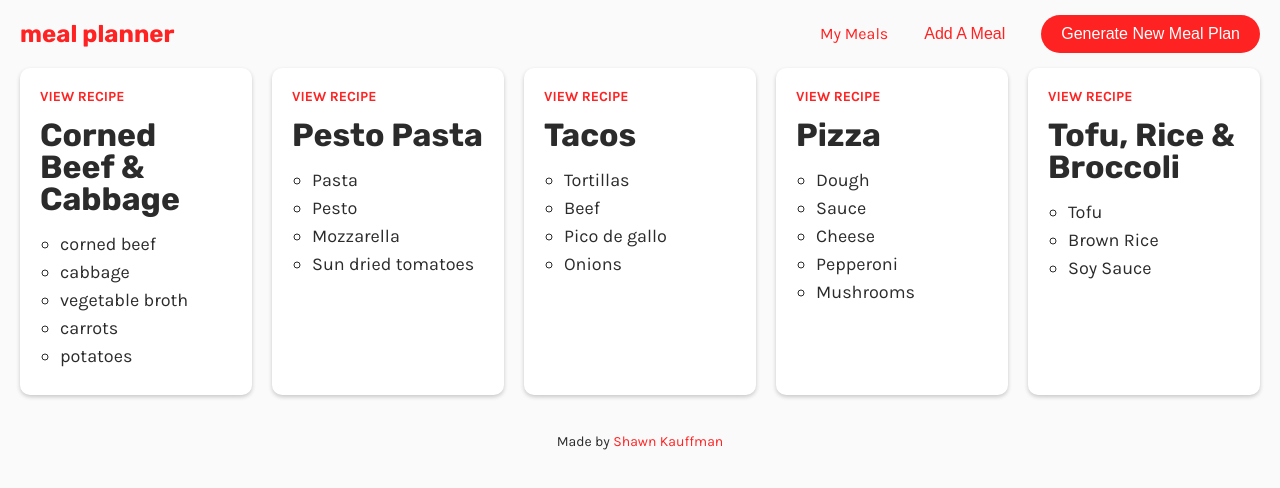
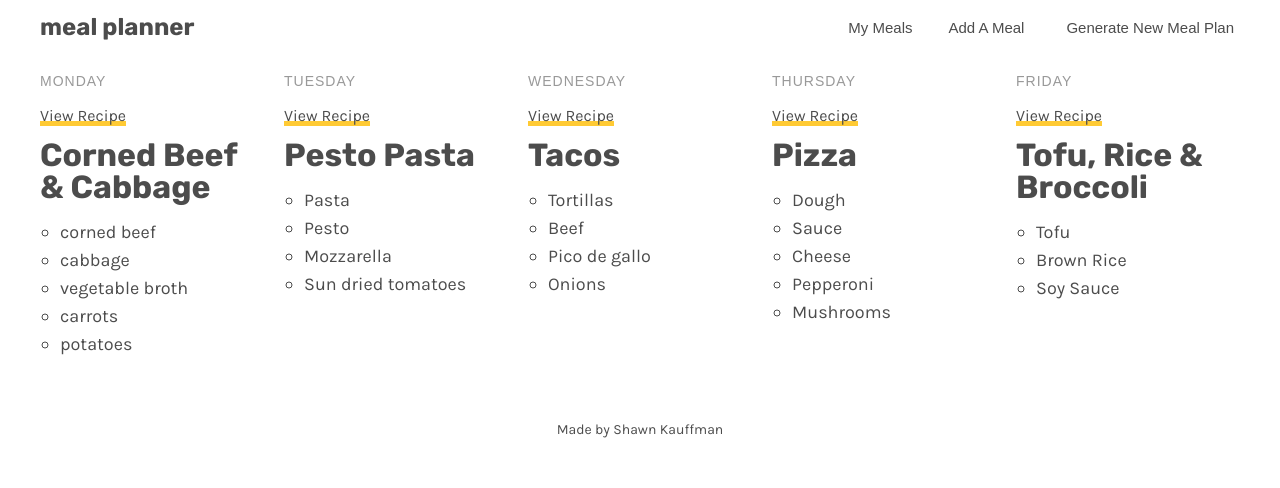
Before and after one commit to shawnkauffman/mealplanner, a React (Vite) app: page / in a window 1280 px wide. Shown: the top 488 px of the page. Built offline with nearby package versions, Linux system fonts and the light colour scheme.

Commit message:
styling changes

```diff
--- a/src/App.js
+++ b/src/App.js
@@ -6,7 +6,7 @@ import Header from "./components/Header";
 import Footer from "./components/Footer";
 import MealList from "./components/MealList";
 import DisplayAllMeals from "./components/DisplayAllMeals";
-import AddNewMealForm from "./components/AddNewMealForm";
+import AddMeal from "./components/AddMeal";
 
 class App extends Component {
   constructor(props) {
@@ -15,7 +15,7 @@ class App extends Component {
       meals: []
     };
     this.addMeal = this.addMeal.bind(this);
-    this.openAddNewMealForm = this.openAddNewMealForm.bind(this);
+    this.openAddMealForm = this.openAddMealForm.bind(this);
     this.generateNewMealPlan = this.generateNewMealPlan.bind(this);
   }
 
@@ -89,10 +89,10 @@ class App extends Component {
     });
   }
 
-  openAddNewMealForm() {
+  openAddMealForm() {
     document.getElementById("modal").classList.add("active");
     ReactDOM.render(
-      <AddNewMealForm addMeal={this.addMeal} meals={this.state.meals} />,
+      <AddMeal addMeal={this.addMeal} meals={this.state.meals} />,
       document.getElementById("modal")
     );
   }
@@ -130,7 +130,7 @@ class App extends Component {
         <Header
           meals={this.state.meals}
           generateNewMealPlan={this.generateNewMealPlan}
-          openAddNewMealForm={this.openAddNewMealForm}
+          openAddMealForm={this.openAddMealForm}
         />
         <section>
           <Router>
--- a/src/App.scss
+++ b/src/App.scss
@@ -12,11 +12,11 @@ a:link,
 a:active,
 a:visited {
   text-decoration: none;
-  color: $textLink;
+  color: $textDark;
   transition: all 0.3s ease;
 
   &:hover {
-    color: darken($textLink, 15%);
+    color: darken($textDark, 15%);
   }
 }
 
@@ -26,7 +26,6 @@ button {
 }
 
 body {
-  background: $backgroundLight;
   color: $textDark;
   font-size: 14px;
   font-family: "Karla", sans-serif;
@@ -56,11 +55,11 @@ header {
   display: flex;
   justify-content: space-between;
   align-items: center;
-  padding: 15px 20px;
+  padding: 15px 40px;
 }
 
 section {
-  padding: 0 20px;
+  padding: 0 40px;
 }
 
 nav {
@@ -73,13 +72,14 @@ nav {
 
       a,
       button {
-        font-size: 16px;
+        font-size: 15px;
         cursor: pointer;
-        color: $textLink;
+        color: $textDark;
         outline: none;
+        font-family: arial, sans-serif;
 
         &:hover {
-          color: darken($textLink, 15%);
+          color: darken($textDark, 15%);
         }
       }
 
@@ -90,21 +90,18 @@ nav {
   }
 }
 
-.generate-btn {
-  background: $textLink;
-  text-align: center;
-  padding: 10px 20px;
-  border-radius: 40px;
-  font-size: 16px;
-  color: $white;
-  border: 0;
-  cursor: pointer;
-  outline: none;
-  transition: all 0.3s ease;
+ul.weekdays {
+  display: grid;
+  grid-template-columns: repeat(5, 1fr);
+  grid-gap: 20px;
 
-  &:hover {
-    color: $white;
-    background: darken($textLink, 15%);
+  li {
+    font-size: 14px;
+    padding: 20px 20px 0 0;
+    text-transform: uppercase;
+    font-family: arial, sans-serif;
+    color: $textLight;
+    letter-spacing: 1px;
   }
 }
 
@@ -118,24 +115,17 @@ ul.meal-list {
   }
 
   & > li {
-    padding: 20px;
-    box-shadow: 0 2px 4px rgba(0, 0, 0, 0.2);
-    border-radius: 10px;
-    background: $white;
-
-    &.empty .meta {
-      justify-content: center;
-    }
-
-    &:last-of-type {
-      border-right: 0;
-    }
+    padding: 20px 20px 20px 0;
   }
 
   a {
-    font-size: 14px;
-    font-weight: bold;
-    text-transform: uppercase;
+    font-size: 16px;
+    box-shadow: inset 0 -4px 0 $primary;
+    border-bottom: 1px solid $primary;
+
+    &:hover {
+      background: $primary;
+    }
   }
 
   .meta {
@@ -178,7 +168,7 @@ form {
   }
 
   button {
-    background: $textLink;
+    background: $textDark;
     text-align: center;
     padding: 10px 20px;
     border-radius: 40px;
@@ -191,7 +181,7 @@ form {
 
     &:hover {
       color: $white;
-      background: darken($textLink, 15%);
+      background: darken($textDark, 15%);
     }
   }
 }
--- a/src/components/Header.js
+++ b/src/components/Header.js
@@ -13,7 +13,7 @@ class Header extends Component {
               <a href="/meals/">My Meals</a>
             </li>
             <li>
-              <button type="button" onClick={this.props.openAddNewMealForm}>
+              <button type="button" onClick={this.props.openAddMealForm}>
                 Add A Meal
               </button>
             </li>
--- a/src/components/MealList.js
+++ b/src/components/MealList.js
@@ -4,6 +4,14 @@ import Meal from "./Meal";
 class MealList extends Component {
   render() {
     return (
+      <div>
+        <ul className="weekdays">
+          <li>Monday</li>
+          <li>Tuesday</li>
+          <li>Wednesday</li>
+          <li>Thursday</li>
+          <li>Friday</li>
+        </ul>
         <ul className="meal-list">
           {this.props.meals.slice(0, 5).map(meal => {
             return (
@@ -16,6 +24,7 @@ class MealList extends Component {
             );
           })}
         </ul>
+      </div>
     );
   }
 }
--- a/src/sass/partials/_modal.scss
+++ b/src/sass/partials/_modal.scss
@@ -26,6 +26,10 @@
   border-radius: 10px;
   padding: 40px;
   transition: transform 0.3s ease-out;
+
+  h1 {
+    margin-top: 0;
+  }
 }
 
 .modal--close-button {
--- a/src/sass/partials/_variables.scss
+++ b/src/sass/partials/_variables.scss
@@ -1,6 +1,6 @@
 $iconLight: #aaa;
-$backgroundLight: #fafafa;
-$textDark: #2b2b2b;
-$textLink: #ff2222;
+$textDark: #4c4c4c;
+$textLight: #999;
 $white: #fff;
 $inputBorder: #c3c3c3;
+$primary: #ffca34;
```
Also changed, not shown: src/components/AddMeal.js (renamed from src/components/AddNewMealForm.js). Lines whose indentation alone changed are shown as unchanged.
